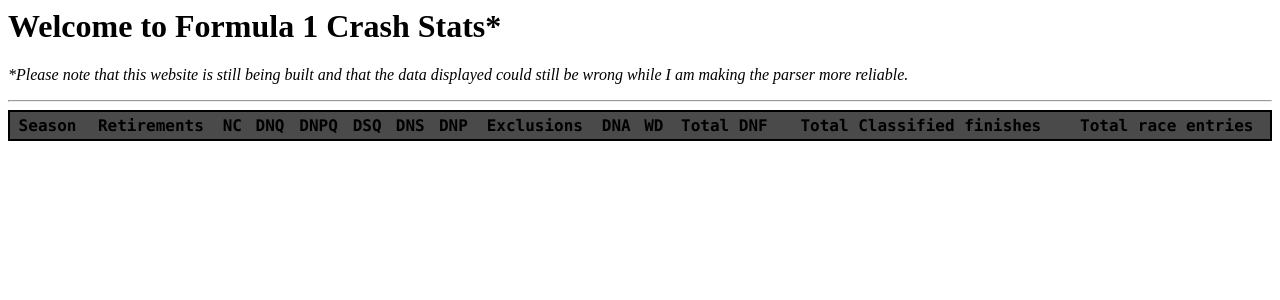
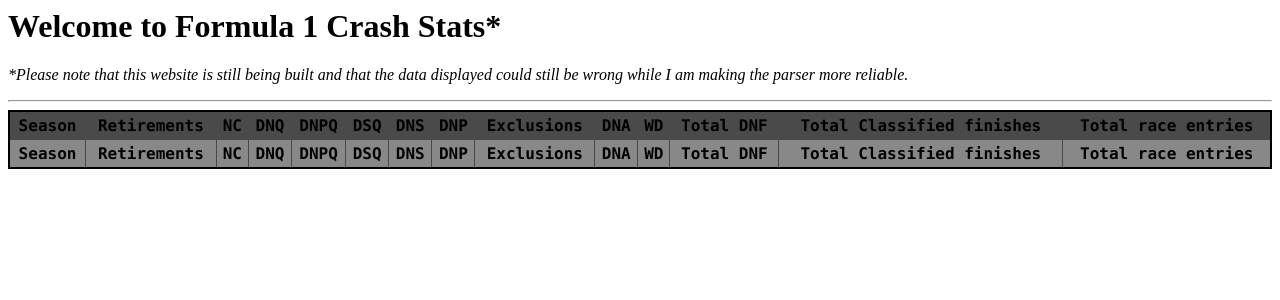
Before and after one commit to Adamouization/Formula1-Crash-Stats, a Flask app: page / in a window 1280 px wide. Shown: the top 300 px of the page. Run offline with Flask 2, Linux system fonts and the light colour scheme; lists and menus that the app fills with data are empty.

Commit message:
Add headers at bottom of table too

```diff
--- a/app/templates/index.html
+++ b/app/templates/index.html
@@ -36,5 +36,21 @@
         <td>{{ resp.total_race_entries }}</td>
     </tr>
     {% endfor %}
+    <tr>
+        <th>Season</th>
+        <th>Retirements</th>
+        <th>NC</th>
+        <th>DNQ</th>
+        <th>DNPQ</th>
+        <th>DSQ</th>
+        <th>DNS</th>
+        <th>DNP</th>
+        <th>Exclusions</th>
+        <th>DNA</th>
+        <th>WD</th>
+        <th>Total DNF</th>
+        <th>Total Classified finishes</th>
+        <th>Total race entries</th>
+    </tr>
 </table>
 {% endblock %}
```
